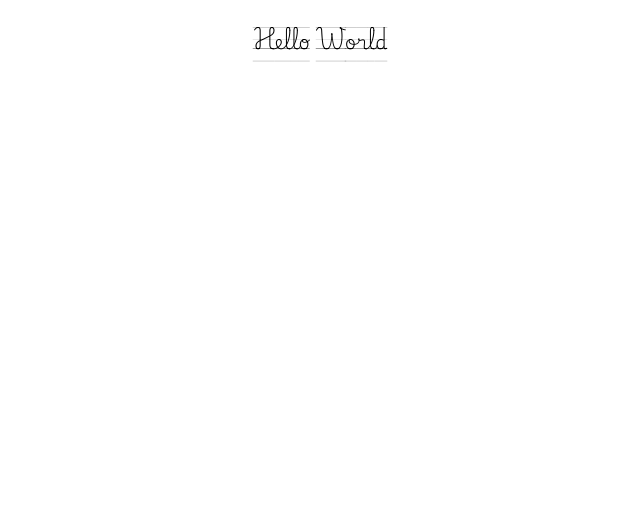
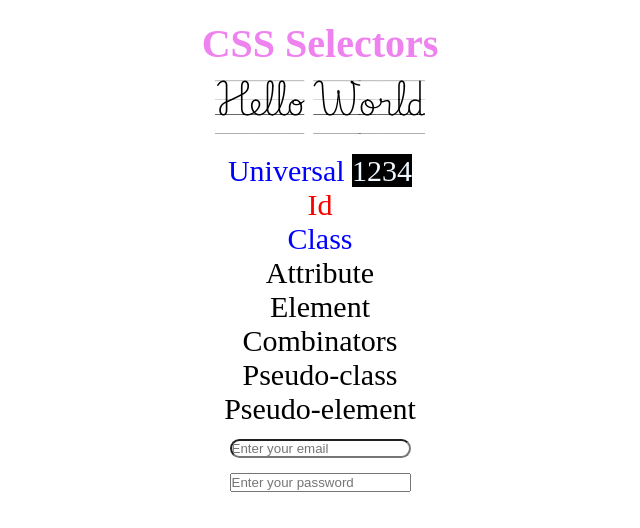
Before and after one commit to adii020706/fullstack_tasks, a plain HTML site: page fonts.html in a window 1280 px wide. Shown: the whole page, without its empty margins (320-960 px from the left). Drawn offline with Linux system fonts and the light colour scheme.

Commit message:
combinators

```diff
--- a/fonts.html
+++ b/fonts.html
@@ -3,20 +3,83 @@
 <head>
     <meta charset="UTF-8">
     <meta name="viewport" content="width=device-width, initial-scale=1.0">
-	<title>Fonts</title>
+    <title>Document</title>
+</head>
 <style>
-        @font-face {
+    @font-face{
         font-family: "HappySwirly";
         src: url("PlaywriteBRGuides-Regular.ttf");
     }
+
     p{
-            font-family: HappySwirly;
+        font-family: "HappySwirly";
+        font-size: 30px;
         text-align: center;
-            font-size: larger;
     }
+
+    *{
+        margin: 0;
+        padding: 0;
+    }
+
+    #myid{
+        color: red;
+    }
+
+    .myclass{
+        color: blue;
+    }
+
+    h2{
+        color: violet;
+        text-align: center;
+        font-size: 40px;
+        margin-top: 20px;
+
+    }
+    ul>li.myclass>span{
+        background-color: black;
+        color: aliceblue;
+    }
+
+    ul{
+        text-align: center;
+        list-style-type: none;
+        font-size: 30px;
+        margin-top: 20px;
+    }
+
+    input[type="email"]{
+        border-radius: 20px;
+        color:green;
+
+    }
+
+
 </style>
-</head>
+
+
+
 <body>
+    <h2> CSS Selectors</h2>
     <p>Hello World</p>
+    <ul>
+        <li class="myclass">
+            Universal
+            <span>1234</span>
+
+        </li>
+        <li id="myid">Id</li>
+        <li class="myclass">Class</li>
+        <li>Attribute</li>
+        <li>Element</li>
+        <li>Combinators</li>
+        <li>Pseudo-class</li>
+        <li>Pseudo-element</li>
+
+    <input type="email" placeholder="Enter your email"/><br>
+    <input type="password" placeholder="Enter your password"/>
+    </ul>
+
 </body>
 </html>
```
Also changed, not shown: combinators.html (added, +75 -0 lines), conbinators.html (deleted, +0 -36 lines). Lines whose indentation alone changed are shown as unchanged.
